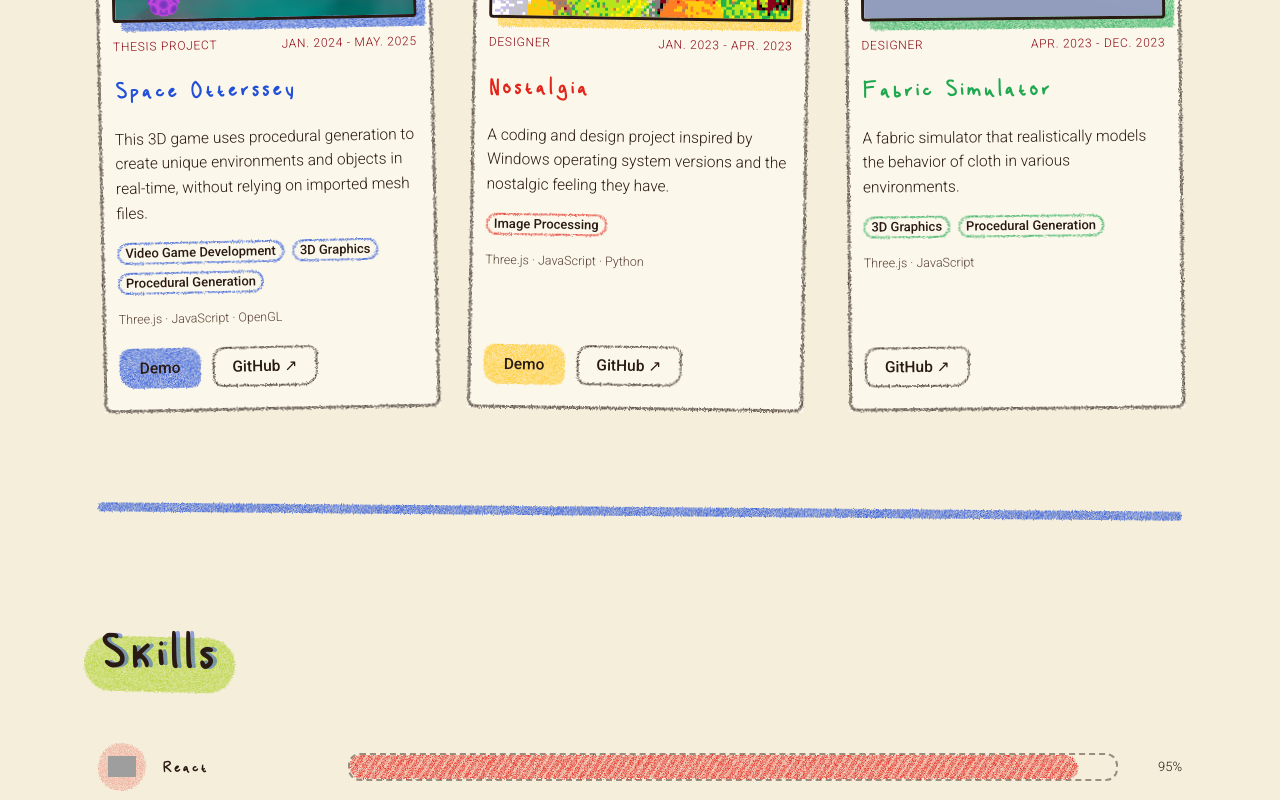
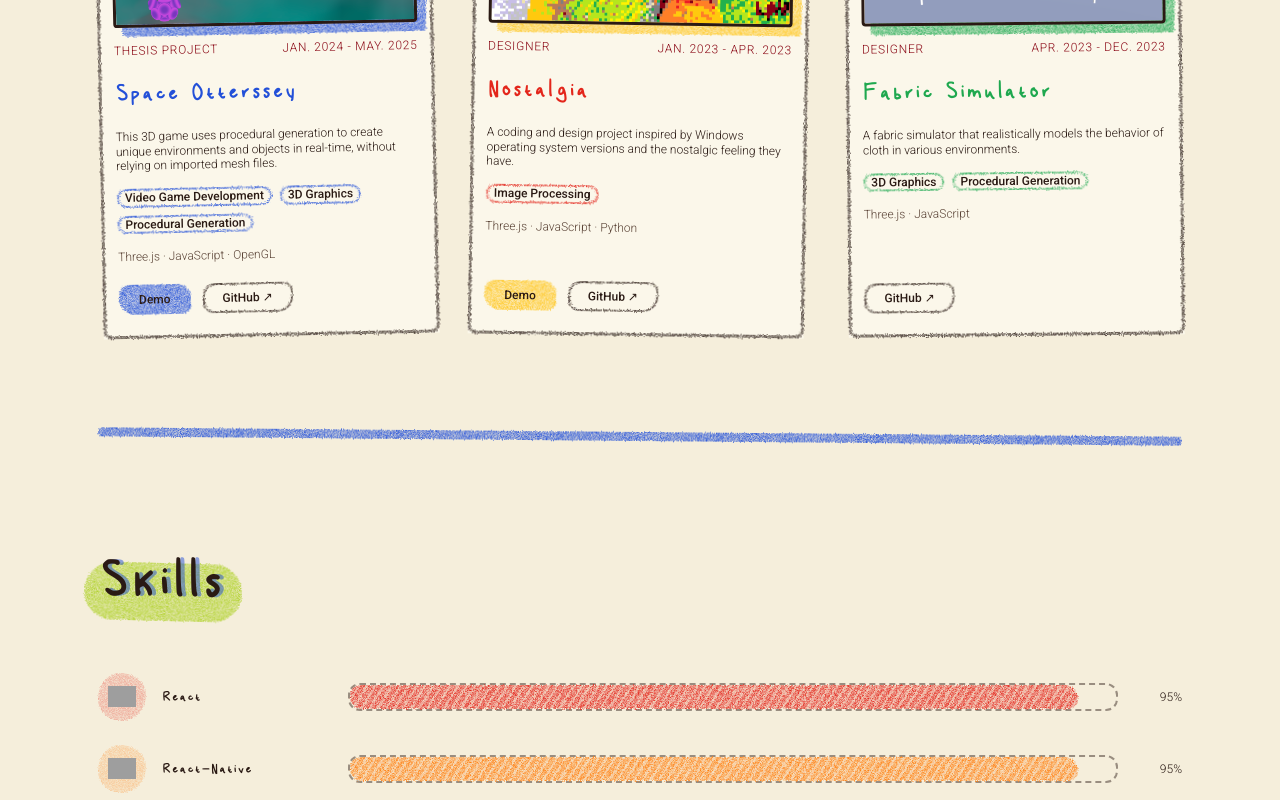
Before and after one commit to lauren-e-gardner/lauren-e-gardner.github.io, a React (Vite) app: page /#/ in a window 1280 px wide. Shown: the part 1180-1980 px from the top of the page. Built offline with nearby package versions, Linux system fonts and the light colour scheme; grey boxes are pictures that could not be loaded.

Commit message:
reducing number of font variants

```diff
--- a/src/components/atoms/Crayon.tsx
+++ b/src/components/atoms/Crayon.tsx
@@ -164,7 +164,7 @@ export const CrayonMark = ({
 
 /** Outlined (rather than filled) crayon pill, used for the skill tags. */
 export const CrayonPill = ({ children, color }: { children: React.ReactNode; color: string }) => (
-  <span className="bodyMedium-b7" style={{ position: "relative", padding: `${space["3xs"]} ${space.sm}` }}>
+  <span className="bodyMedium-b6" style={{ position: "relative", padding: `${space["3xs"]} ${space.sm}` }}>
     <span
       aria-hidden
       style={{
@@ -188,7 +188,7 @@ export const BULLET_COLORS = [crayon.red, crayon.blue, crayon.green];
  */
 export const CrayonBulletList = ({
   points,
-  textClass = "body-b5",
+  textClass = "body-b4",
   style,
 }: {
   points: string[];
--- a/src/components/organisms/Card.tsx
+++ b/src/components/organisms/Card.tsx
@@ -91,7 +91,7 @@ export const Card: React.FC<CardProps> = ({
 
             {(role || date) && (
                 <div
-                    className="body-b9 caps-wide crayon-label"
+                    className="body-b6 caps-wide crayon-label"
                     style={{ display: "flex", justifyContent: "space-between", alignItems: "baseline", gap: space.sm }}
                 >
                     <span>{role}</span>
@@ -111,7 +111,7 @@ export const Card: React.FC<CardProps> = ({
                 </div>
             )}
 
-            {tech && <div className="body-b8 crayon-muted">{tech}</div>}
+            {tech && <div className="body-b6 crayon-muted">{tech}</div>}
 
             {(onDemo || githubLink) && (
                 <div style={{ display: "flex", gap: space.smLg, marginTop: "auto", paddingTop: space.xs }}>
--- a/src/components/organisms/NavBar.tsx
+++ b/src/components/organisms/NavBar.tsx
@@ -69,7 +69,7 @@ export const NavBar: React.FC<NavBarProps> = ({ links = [] }) => {
         }}
       >
         {links.map((link) => (
-          <button key={link.target} className="crayon-nav-link headline-h9" onClick={() => scrollToSection(link.target)}>
+          <button key={link.target} className="crayon-nav-link headline-h8" onClick={() => scrollToSection(link.target)}>
             {link.label}
           </button>
         ))}
--- a/src/components/tokens/crayon.scss
+++ b/src/components/tokens/crayon.scss
@@ -60,7 +60,6 @@ $crayon: (
 
 /* --- color roles ------------------------------------------------------ */
 
-/* Paired with a size class, e.g. `body-b9 caps-wide crayon-label`. */
 .crayon .crayon-label {
     color: map.get($crayon, "maroon");
 }
--- a/src/components/tokens/fonts.scss
+++ b/src/components/tokens/fonts.scss
@@ -23,32 +23,23 @@ $typography: (
     "bodyMedium": "RobotoMedium",
 );
 
-/* Sizes are (font-size, line-height) pairs. Every size is a clamp: the max is
-   the desktop value, the min is what stays readable at ~390px, and the vw term
-   carries it between the two — so mobile type is handled here rather than by
-   branching on useDeviceType in each component. */
 $headline-size: (
-    "h1": (clamp(56px, 8vw, 112px), 0.92),   // hero
-    "h2": (clamp(56px, 7vw, 100px), 0.95),   // contact
-    "h3": (clamp(52px, 6.5vw, 88px), 1),     // section headings
-    "h4": (clamp(40px, 4.5vw, 56px), 1),     // school
-    "h5": (clamp(32px, 3.6vw, 40px), 1),     // card title
-    "h6": (clamp(28px, 3vw, 34px), 1),       // logo
-    "h7": (clamp(26px, 2.8vw, 30px), 1.05),  // company
-    "h8": (clamp(22px, 2.4vw, 28px), 1),     // skill name
-    "h9": (clamp(20px, 2.2vw, 24px), 1.2),   // nav link, contact label
-    "h10": (clamp(18px, 2vw, 22px), 1.2),    // inline note, caption
+    "h1": (112px, 1),
+    "h2": (100px, 1),
+    "h3": (88px, 1),
+    "h4": (56px, 1),
+    "h5": (40px, 1),
+    "h6": (34px, 1),
+    "h7": (30px, 1),
+    "h8": (24px, 1),
 );
 $body-size: (
-    "b1": (clamp(19px, 2vw, 22px), 1.3),         // job title
-    "b2": (clamp(17px, 1.6vw, 20px), 1.6),       // hero lead, contact link
-    "b3": (clamp(16px, 1.6vw, 18px), 1.55),      // degree
-    "b4": (clamp(15px, 1.5vw, 17px), 1.55),      // section lede
-    "b5": (clamp(15px, 1.5vw, 16px), 1.55),      // bullets
-    "b6": (clamp(14.5px, 1.45vw, 15.5px), 1.6),  // card + experience body, chips, buttons
-    "b7": (clamp(12px, 1.25vw, 13px), 1.4),      // pills, stats, dated labels
-    "b8": (clamp(11.5px, 1.2vw, 12.5px), 1.4),   // tech line
-    "b9": (clamp(11px, 1.15vw, 12px), 1.4),      // meta, footer
+    "b1": (22px, 1.2),
+    "b2": (20px, 1.2),
+    "b3": (18px, 1.2),
+    "b4": (16px, 1.2),
+    "b5": (14px, 1.2),
+    "b6": (12px, 1.2),
 );
 
 @each $name, $family in $typography {
@@ -65,8 +56,6 @@ $body-size: (
     }
 }
 
-/* Small-caps-style labels: the design's meta rows are uppercase and tracked
-   out. Pair with a body size, e.g. `body-b9 caps-wide`. */
 $tracking: (
     "wide": 0.06em,
     "wider": 0.12em,
--- a/src/pages/HomePage.tsx
+++ b/src/pages/HomePage.tsx
@@ -76,7 +76,7 @@ export default function HomePage() {
             <CrayonBlob color={crayon.lime} radius={HERO.limeBlob.radius} style={HERO.limeBlob} />
 
             <div style={{ position: "relative", display: "flex", flexDirection: "column", gap: space.lg }}>
-              <div className="body-b7 caps-wider crayon-label">software developer · princeton ’24</div>
+              <div className="body-b6 caps-wider crayon-label">software developer · princeton ’24</div>
               <h1
                 className="headline-h1"
                 style={{
@@ -104,7 +104,6 @@ export default function HomePage() {
                 whether it’s finding innovative solutions or using code to fuel artistic expression.
               </p>
               <div style={{ display: "flex", flexWrap: "wrap", gap: space.sm, alignItems: "center" }}>
-                <span className="headline-h10" style={{ color: crayon.maroon }}>currently working with</span>
                 {CURRENTLY_USING.map((item) => (
                   <CrayonMark
                     key={item.name}
--- a/src/pages/components/ContactSection.tsx
+++ b/src/pages/components/ContactSection.tsx
@@ -59,7 +59,7 @@ export const ContactSection = () => (
 
         {contacts.map((contact) => (
           <div key={contact.label} style={{ display: "flex", flexDirection: "column", gap: space["3xs"] }}>
-            <span className="headline-h9" style={{ color: crayon.yellow }}>{contact.label}</span>
+            <span className="headline-h8" style={{ color: crayon.yellow }}>{contact.label}</span>
             <a className="crayon-contact-link bodyMedium-b2" href={contact.href} target="_blank" rel="noopener noreferrer">
               {contact.text}
             </a>
@@ -69,7 +69,7 @@ export const ContactSection = () => (
     </div>
 
     <div
-      className="body-b9 crayon-muted"
+      className="body-b6 crayon-muted"
       style={{
         marginTop: space.xlLg,
         display: "flex",
--- a/src/pages/components/Education/EducationCard.tsx
+++ b/src/pages/components/Education/EducationCard.tsx
@@ -40,7 +40,7 @@ export const EducationCard = () => (
           <CrayonBorder radius={radius.lg} />
 
           <div style={{ position: "relative", display: "flex", flexDirection: "column", gap: space.sm }}>
-            <span className="body-b7 caps-wide crayon-label">{edu.year} · {edu.gpa}</span>
+            <span className="body-b6 caps-wide crayon-label">{edu.year} · {edu.gpa}</span>
             <h3 className="headline-h4" style={{ color: crayon.red }}>{edu.school}</h3>
             <span className="bodyMedium-b3">{edu.degree}</span>
           </div>
--- a/src/pages/components/Experience/ExperienceCard.tsx
+++ b/src/pages/components/Experience/ExperienceCard.tsx
@@ -21,7 +21,7 @@ export const ExperienceCard = ({ experience, color }: ExperienceCardProps) => {
       }}
     >
       <div style={{ display: "flex", flexDirection: "column", gap: space.xs }}>
-        <span className="body-b7 caps-wide crayon-label">{experience.date}</span>
+        <span className="body-b6 caps-wide crayon-label">{experience.date}</span>
         <CrayonMark
           className="headline-h7"
           color={color}
--- a/src/pages/components/PixelHero.tsx
+++ b/src/pages/components/PixelHero.tsx
@@ -165,7 +165,7 @@ export const PixelHero = () => {
         }}
       />
       <div
-        className="headline-h10"
+        className="headline-h8"
         style={{
           position: "absolute",
           right: CAPTION.right,
--- a/src/pages/components/Skills/SkillBar.tsx
+++ b/src/pages/components/Skills/SkillBar.tsx
@@ -88,7 +88,7 @@ export const SkillBar = ({ name, icon, percentage, color }: SkillBarProps) => {
         />
       </div>
 
-      <span className="body-b7" style={{ textAlign: "right" }}>{percentage}%</span>
+      <span className="body-b6" style={{ textAlign: "right" }}>{percentage}%</span>
     </div>
   );
 };
```
